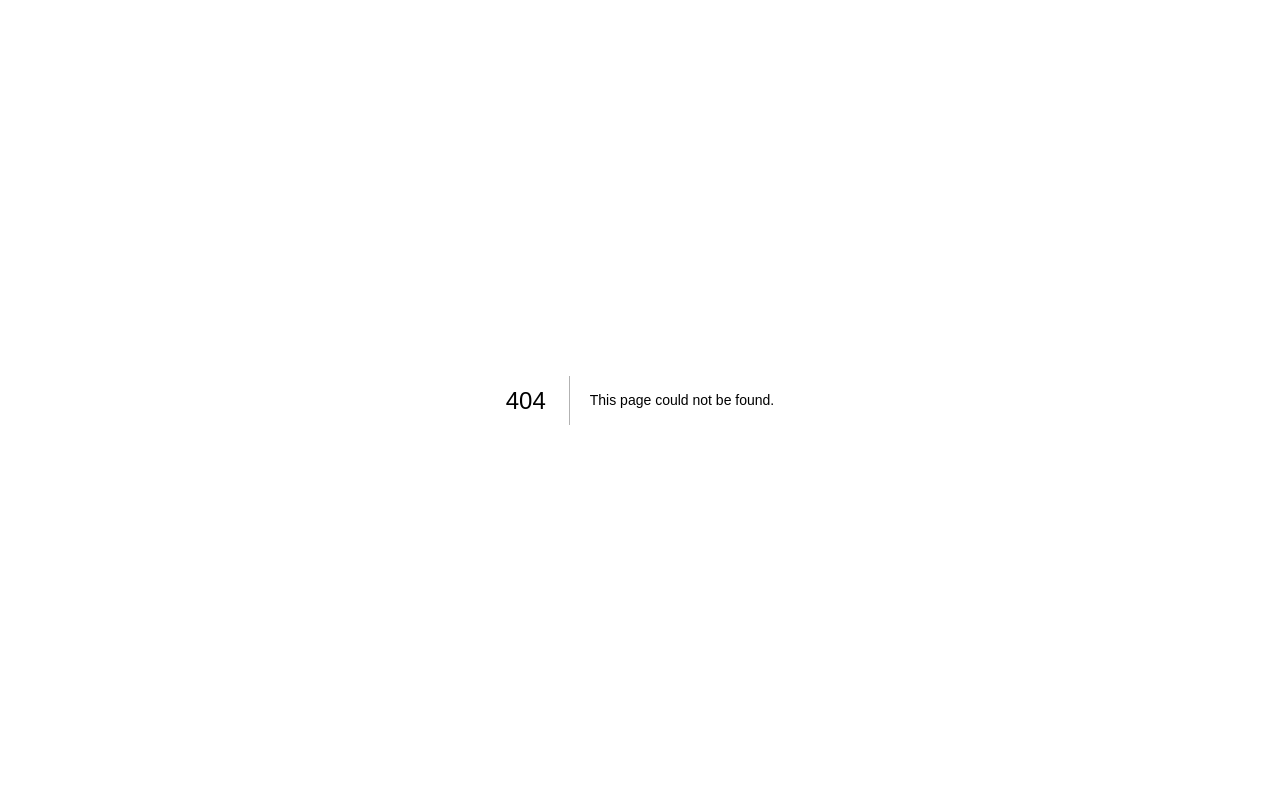
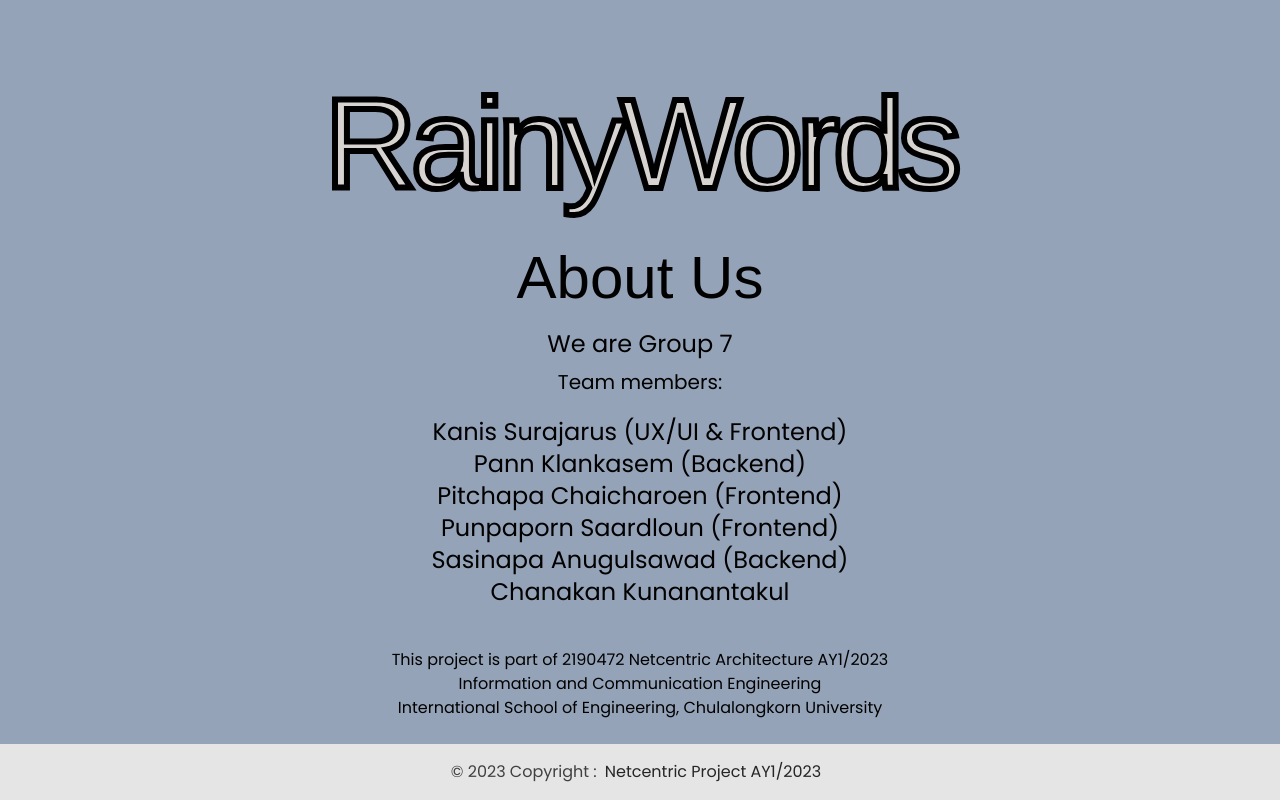
Before and after one commit to fahsanu/Netcentric-RainyWords, a Next.js app in the folder client/: page /aboutus in a window 1280 px wide. Before the commit this address had no page. Built offline with nearby package versions, Linux system fonts and the light colour scheme; a web font is replaced by a local one.

Commit message:
Add scorePage and fix waitingPage

```diff
--- /dev/null
+++ b/client/src/app/aboutus/page.tsx
@@ -0,0 +1,48 @@
+export default function AboutUs() {
+  return (
+    <div className="w-full h-full min-h-screen relative bg-slate-400">
+      <div className="flex flex-wrap items-center justify-center">
+        <h1 className="text-9xl text-center text-stone-300 font-outline-6 tracking-tighter pt-20">
+          Rainy
+        </h1>
+        <h1 className="text-9xl text-center text-stone-300 font-outline-6 tracking-tighter pt-20">
+          Words
+        </h1>
+      </div>
+      <div className="text-center text-6xl text-black pt-10">
+        <h1>About Us</h1>
+      </div>
+      <div className="text-center text-2xl text-black pt-5">
+        <p>We are Group 7</p>
+      </div>
+      <div className="text-center text-xl text-black pt-2">
+        <p>Team members:</p>
+      </div>
+      <div className="text-center text-2xl text-black pt-5">
+        <p>Kanis Surajarus (UX/UI & Frontend)</p>
+        <p>Pann Klankasem (Backend)</p>
+        <p>Pitchapa Chaicharoen (Frontend)</p>
+        <p>Punpaporn Saardloun (Frontend)</p>
+        <p>Sasinapa Anugulsawad (Backend)</p>
+        <p>Chanakan Kunanantakul</p>
+      </div>
+      <div className="text-center text-base text-black pt-10">
+        <p>This project is part of 2190472 Netcentric Architecture AY1/2023</p>
+        <p>Information and Communication Engineering</p>
+        <p>International School of Engineering, Chulalongkorn University</p>
+      </div>
+
+      <footer className="w-full fixed bg-neutral-200 text-center dark:bg-neutral-700 lg:text-left bottom-0">
+        <div className="p-4 text-center text-neutral-700 dark:text-neutral-200">
+          © 2023 Copyright :
+          <a
+            className="text-neutral-800 dark:text-neutral-900 mx-2"
+            href="https://tailwind-elements.com/"
+          >
+            Netcentric Project AY1/2023
+          </a>
+        </div>
+      </footer>
+    </div>
+  );
+}
--- a/client/src/app/gamePage/page.tsx
+++ b/client/src/app/gamePage/page.tsx
@@ -14,7 +14,7 @@ export default function GamePage() {
   const [score, setScore] = useState(0);
   const [input, setInput] = useState("");
   const [isPlaying, setIsPlaying] = useState(true); // Start the game right away
-  const [countdown, setCountdown] = useState(20); // 2 minutes
+  const [countdown, setCountdown] = useState(5); // 2 minutes
   const [gameOver, setGameOver] = useState(false);
   const [words, setWords] = useState([]);
   const [run, setRun] = useState(true);
@@ -206,9 +206,8 @@ export default function GamePage() {
           </div>
 
           {gameOver && (
-            <div className="text-8xl text-white text-center">
+            <div className="text-8xl text-stone-300 text-center item-center pt-20">
               <h2>Time's Up!</h2>
-              {/* Additional content or buttons for the time's up message */}
             </div>
           )}
         </div>
--- a/client/src/app/layout.tsx
+++ b/client/src/app/layout.tsx
@@ -15,7 +15,7 @@ const poppins = Poppins({
 });
 
 export const metadata = {
-  title: "Create Next App",
+  title: "Rainy Words",
   description: "Generated by create next app",
 };
 
--- a/client/src/app/scorePage/page.tsx
+++ b/client/src/app/scorePage/page.tsx
@@ -1,11 +1,16 @@
 import Cloud from "./clouds";
 export default function scorePage() {
-    return (
-<div className="min-h-screen flex flex-col items-center justify-center bg-slate-400">
-      <h1 className="text-9xl font-bold pt-20 tracking-tighter pb-32 font-outline-4 top-28 text-center text-stone-300">
-        RainyWords
-        <div className="p-20"><Cloud/></div>
-      </h1>
+  return (
+    <div className="w-full min-h-screen bg-slate-400 flex justify-center items-center">
+      <div className="text-center">
+        <h1 className="text-stone-300 text-8xl font-normal p-10 tracking-tighter font-outline-4 outline-black">
+          RainyWords
+        </h1>
+
+        <div className="pt-10 pb-2">
+          <Cloud />
+        </div>
       </div>
+    </div>
   );
 }
--- a/client/src/app/waitingPage/page.tsx
+++ b/client/src/app/waitingPage/page.tsx
@@ -18,13 +18,31 @@ export default function WaitingPage() {
   return (
     <div className="w-full min-h-screen bg-slate-400 flex justify-center items-center">
       <div className="text-center">
-        <h1 className="text-stone-300 text-8xl font-normal p-10 tracking-tighter font-outline-4 outline-black">
-          Rainy Words
+        <h1 className="text-stone-300 text-8xl font-normal p-10 tracking-tighter font-outline-4 outline-black pb-20">
+          RainyWords
         </h1>
 
-        <div className="w-32 h-32 border-t-2 border-r-4  border-l-4 border-gray-800 rounded-full pt-10 animate-spin mx-auto"></div>
+        <div role="status">
+          <svg
+            aria-hidden="true"
+            className="inline w-36 h-36 mr-2 text-gray-200 animate-spin dark:text-gray-600 fill-gray-600 dark:fill-gray-300"
+            viewBox="0 0 100 101"
+            fill="none"
+            xmlns="http://www.w3.org/2000/svg"
+          >
+            <path
+              d="M100 50.5908C100 78.2051 77.6142 100.591 50 100.591C22.3858 100.591 0 78.2051 0 50.5908C0 22.9766 22.3858 0.59082 50 0.59082C77.6142 0.59082 100 22.9766 100 50.5908ZM9.08144 50.5908C9.08144 73.1895 27.4013 91.5094 50 91.5094C72.5987 91.5094 90.9186 73.1895 90.9186 50.5908C90.9186 27.9921 72.5987 9.67226 50 9.67226C27.4013 9.67226 9.08144 27.9921 9.08144 50.5908Z"
+              fill="currentColor"
+            />
+            <path
+              d="M93.9676 39.0409C96.393 38.4038 97.8624 35.9116 97.0079 33.5539C95.2932 28.8227 92.871 24.3692 89.8167 20.348C85.8452 15.1192 80.8826 10.7238 75.2124 7.41289C69.5422 4.10194 63.2754 1.94025 56.7698 1.05124C51.7666 0.367541 46.6976 0.446843 41.7345 1.27873C39.2613 1.69328 37.813 4.19778 38.4501 6.62326C39.0873 9.04874 41.5694 10.4717 44.0505 10.1071C47.8511 9.54855 51.7191 9.52689 55.5402 10.0491C60.8642 10.7766 65.9928 12.5457 70.6331 15.2552C75.2735 17.9648 79.3347 21.5619 82.5849 25.841C84.9175 28.9121 86.7997 32.2913 88.1811 35.8758C89.083 38.2158 91.5421 39.6781 93.9676 39.0409Z"
+              fill="currentFill"
+            />
+          </svg>
+          <span className="sr-only">Loading...</span>
+        </div>
 
-        <h1 className="text-4xl font-normal p-3 outline-black mt-6">
+        <h1 className="text-4xl font-normal p-3 outline-black mt-6 pt-10">
           Waiting for Components
         </h1>
       </div>
```
Also changed, not shown: client/src/app/scorePage/clouds.tsx (+4 -4 lines).
